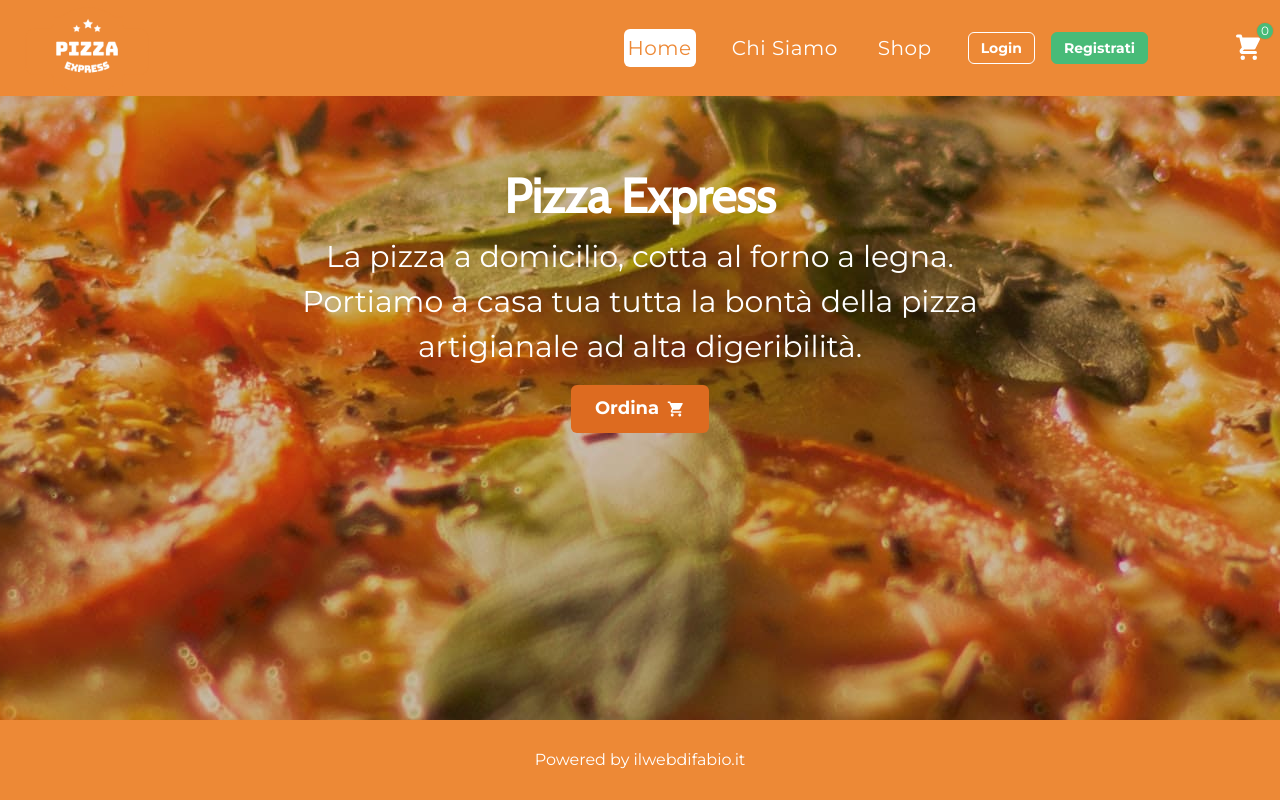
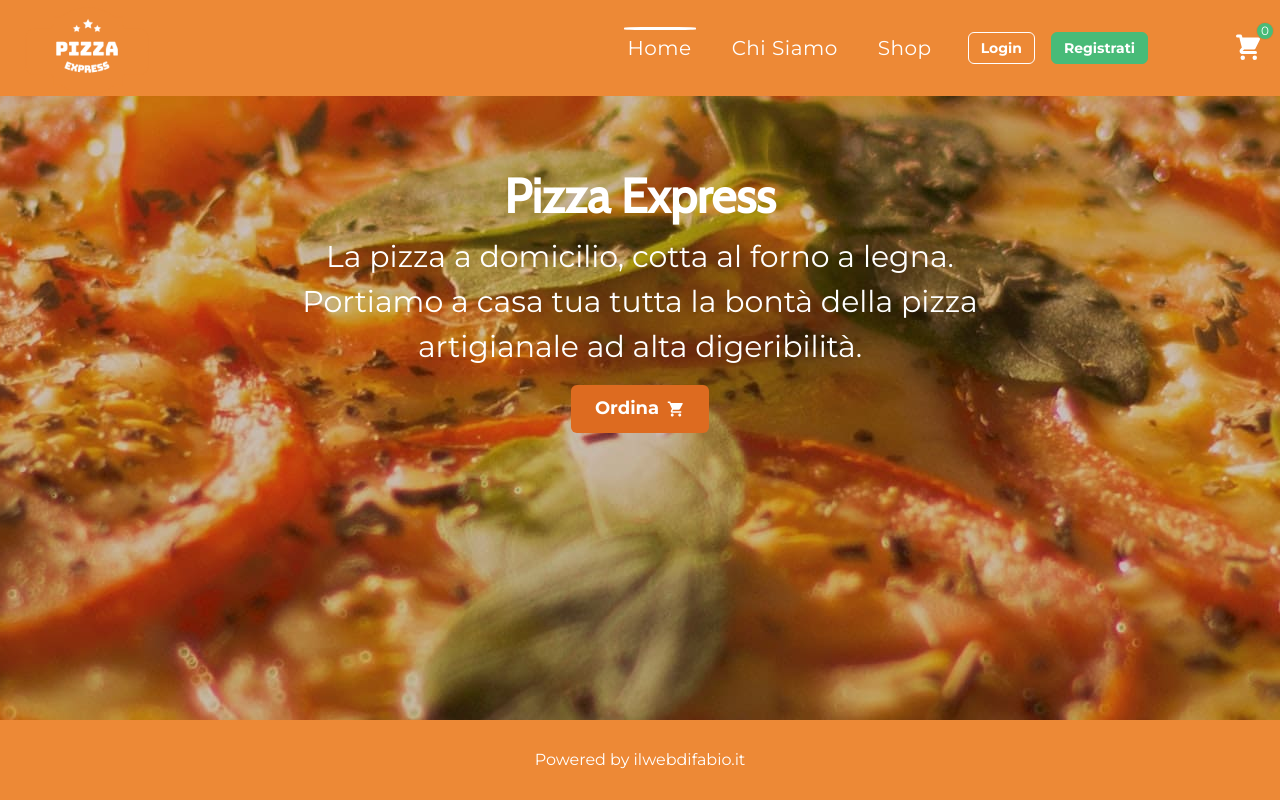
Before and after one commit to whisher/pizza-express-nextjs, a Next.js app: page / in a window 1280 px wide. Shown: the top 800 px of the page. Built offline with nearby package versions, Linux system fonts and the light colour scheme; no server answers.

Commit message:
stylish item menu

```diff
--- a/app/components/layout/nav/item.tsx
+++ b/app/components/layout/nav/item.tsx
@@ -9,28 +9,24 @@ export interface MenuItemProps {
 }
 const MenuItem = ({ children, to = "/" }: MenuItemProps) => {
   const router = useRouter();
-  let bg = "primary.400";
-  let color = "white";
+  let cls = "menu-item";
+
   if (router.pathname === to) {
-    bg = "white";
-    color = "primary.400";
+    cls = "menu-item-active";
   }
   return (
     <Box as="li" mr={8}>
       <NextLink href={to} passHref>
         <Link
+          className={cls}
           d="block"
+          position="relative"
           px={1}
           py={1}
           borderRadius="md"
           fontSize="xl"
           letterSpacing="wide"
-          bg={bg}
-          color={color}
-          _hover={{
-            background: "white",
-            color: "primary.400",
-          }}
+          color="white"
         >
           {children}
         </Link>
--- a/pages/_app.tsx
+++ b/pages/_app.tsx
@@ -6,6 +6,7 @@ import { Global, css } from "@emotion/react";
 import { theme } from "../theme";
 import { Layout } from "../app/components/layout";
 import "focus-visible/dist/focus-visible";
+
 const GlobalStyles = css`
   /*
     This will hide the focus indicator if the element receives focus    via the mouse,
@@ -18,6 +19,28 @@ const GlobalStyles = css`
   .image {
     background-color: #efefef;
     border-radius: 0.375rem;
+  }
+
+  .menu-item::before,
+  .menu-item-active::before {
+    content: "";
+    display: block;
+    height: 3px;
+    background: #fff;
+    position: absolute;
+    top: -0.15rem;
+    left: 0;
+    right: 0;
+    border-radius: 25%;
+    transform: scale(0);
+    transition: transform ease-in-out 250ms;
+  }
+
+  .menu-item:hover::before {
+    transform: scale(1);
+  }
+  .menu-item-active::before {
+    transform: scale(1, 1);
   }
 `;
 const PizzaExpressApp = ({
```
